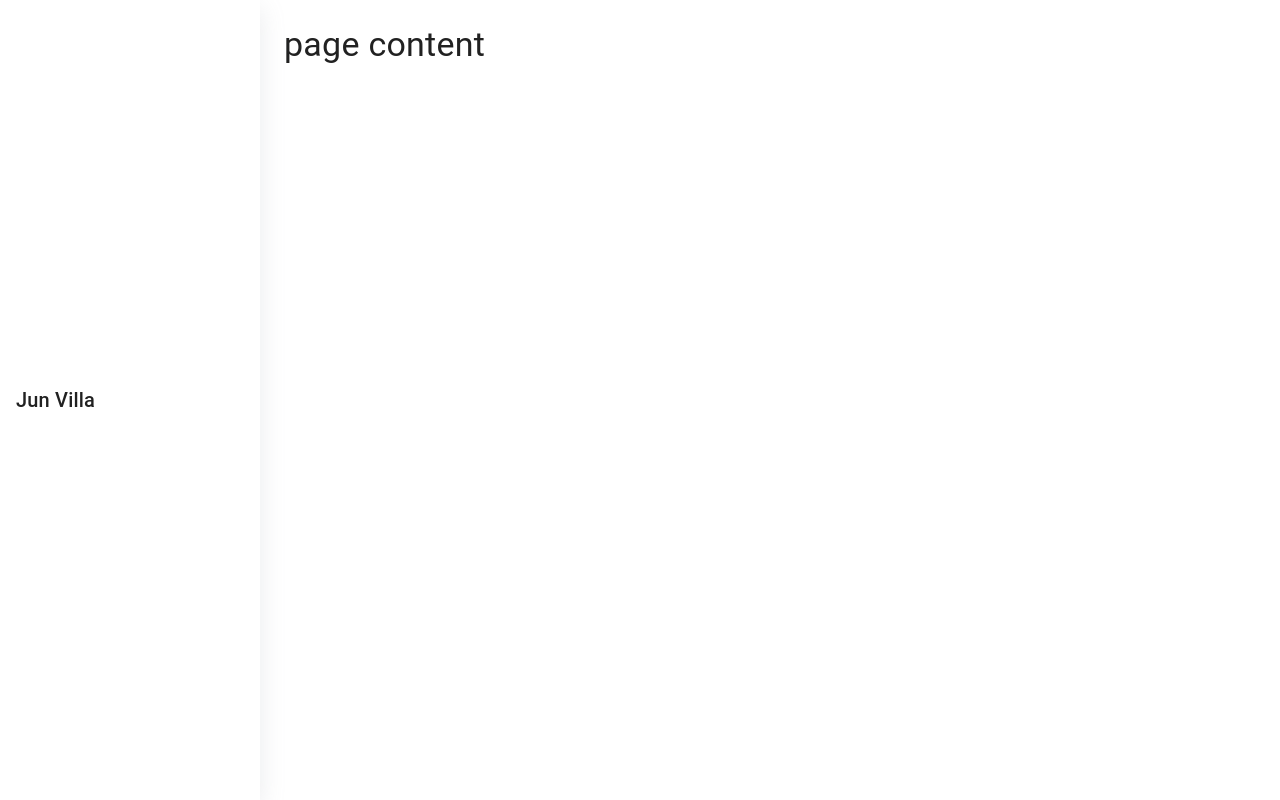
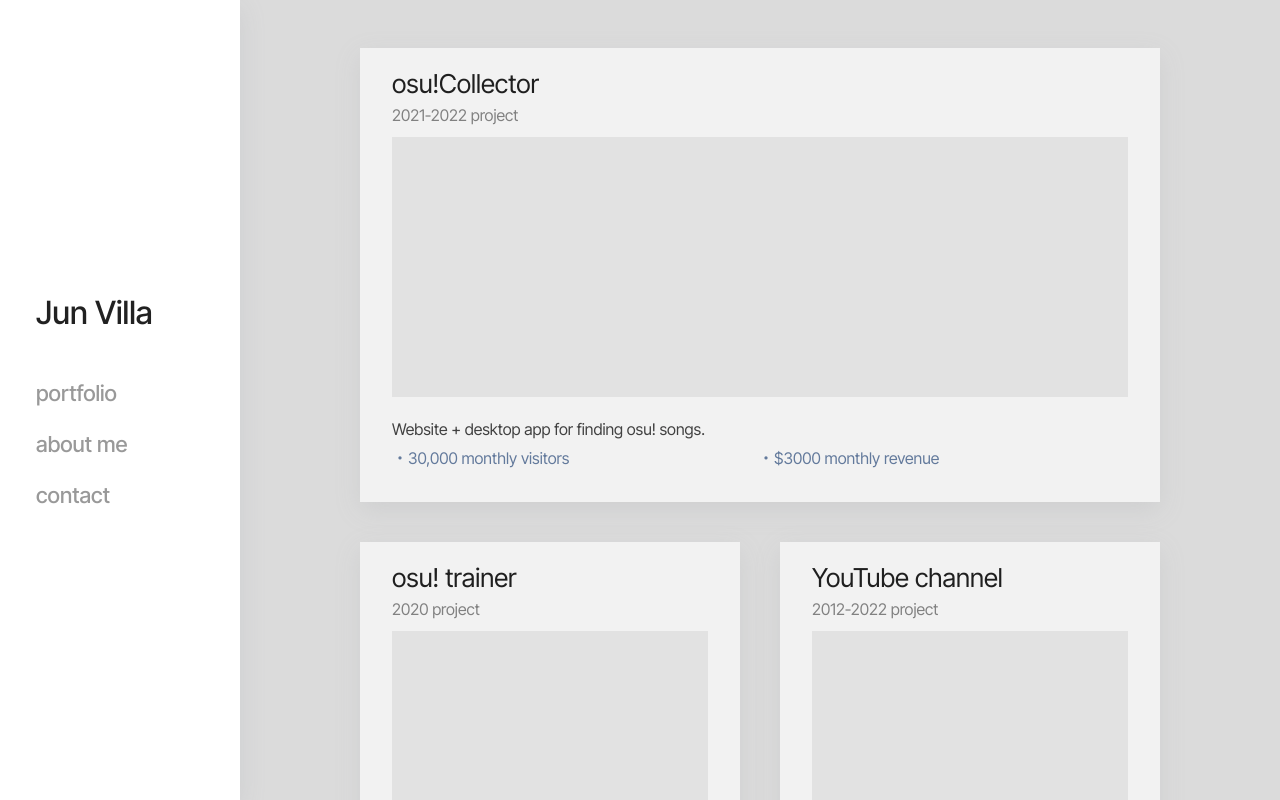
Before and after one commit to FunOrange/jun-villa-portfolio, a Next.js app: page / in a window 1280 px wide. Shown: the top 800 px of the page. Built offline with nearby package versions, Linux system fonts and the light colour scheme.

Commit message:
add project cards

```diff
--- a/pages/_app.tsx
+++ b/pages/_app.tsx
@@ -16,7 +16,6 @@
         <meta name='viewport' content='initial-scale=1, width=device-width' />
       </Head>
       <ThemeProvider theme={theme}>
-        {/* CssBaseline kickstart an elegant, consistent, and simple baseline to build upon. */}
         <CssBaseline />
         <PageLayout>
           <Component {...pageProps} />
--- /dev/null
+++ b/pages/_document.tsx
@@ -0,0 +1,21 @@
+import { Html, Head, Main, NextScript } from 'next/document'
+
+export default function Document() {
+  return (
+    <Html>
+      <Head>
+        <link rel='preconnect' href='https://fonts.googleapis.com' />
+        <link rel='preconnect' href='https://fonts.gstatic.com' crossOrigin='anonymous' />
+        <link href='https://fonts.googleapis.com/css2?family=Lora:wght@400;500;600;700&display=swap' rel='stylesheet' />
+        <link
+          href='https://fonts.googleapis.com/css2?family=Inter+Tight:wght@300;400;500;600;700&family=Lora:wght@400;500;600;700&display=swap'
+          rel='stylesheet'
+        ></link>
+      </Head>
+      <body>
+        <Main />
+        <NextScript />
+      </body>
+    </Html>
+  )
+}
--- a/pages/index.tsx
+++ b/pages/index.tsx
@@ -4,31 +4,130 @@
 import Typography from '@mui/material/Typography'
 import Box from '@mui/material/Box'
 import { Button } from '@mui/material'
+import ProjectCard from 'components/ProjectCard'
+import { styled } from '@mui/system'
+import { useTheme } from '@mui/material'
+import { useMediaQuery } from '@mui/material'
 
 const Page: NextPage = () => {
+  const theme = useTheme()
+  const upmd = useMediaQuery(theme.breakpoints.up('md'))
   return (
-    <div>
-      <Typography variant='h4' component='h1' gutterBottom>
-        page content
-      </Typography>
-      {/* <Container maxWidth='lg'>
-        <Box
-          sx={{
-            my: 4,
-            display: 'flex',
-            flexDirection: 'column',
-            justifyContent: 'center',
-            alignItems: 'center',
-          }}
+    <Box
+      width='100%'
+      minHeight='calc(100vh - 2 * 24px)'
+      display='flex'
+      justifyContent='center'
+      alignItems='center'
+      bgcolor='#dbdbdb'
+    >
+      <S.Grid
+        width={{ xs: '300px', sm: '560px', md: '800px', xl: '1200px' }}
+        gridTemplateColumns={{
+          xs: '1fr',
+          md: '1fr 1fr',
+          xl: '1fr 1fr 1fr',
+        }}
+      >
+        <ProjectCard
+          boxProps={{ gridColumn: upmd ? '1 / span 2' : '1' }}
+          title='osu!Collector'
+          subtitle='2021-2022 project'
+          imageSrc=''
         >
-          <Typography variant='h4' component='h1' gutterBottom>
-            page content
+          <Typography fontSize='16px' color='#444' mb='5px'>
+            Website + desktop app for finding osu! songs.
           </Typography>
-          <Button variant='contained'>click me</Button>
-        </Box>
-      </Container> */}
-    </div>
+          <Box display='flex'>
+            <Typography fontSize='16px' color='#5383ca' flexGrow='1'>
+              ・30,000 monthly visitors
+            </Typography>
+            <Typography fontSize='16px' color='#5383ca' flexGrow='1'>
+              ・$3000 monthly revenue
+            </Typography>
+          </Box>
+        </ProjectCard>
+
+        <ProjectCard title='osu! trainer' subtitle='2020 project' imageSrc=''>
+          <Typography fontSize='16px' color='#444' mb='5px'>
+            Windows app for changing the difficulty of osu! songs.
+          </Typography>
+          <Box display='flex'>
+            <Typography fontSize='16px' color='#5383ca' flexGrow='1'>
+              ・280,000 total downloads
+            </Typography>
+          </Box>
+        </ProjectCard>
+
+        <ProjectCard title='YouTube channel' subtitle='2012-2022 project' imageSrc=''>
+          <Typography fontSize='16px' color='#444' mb='5px'>
+            Videos about the rhythm game osu!
+          </Typography>
+          <Box display='flex'>
+            <Typography fontSize='16px' color='#5383ca' flexGrow='1'>
+              ・97k subscribers
+            </Typography>
+          </Box>
+        </ProjectCard>
+
+        <ProjectCard title='Aucto' subtitle='2022 work experience' imageSrc=''>
+          <Typography fontSize='16px' color='#444' mb='5px'>
+            Front-end web developer position
+          </Typography>
+          <Typography fontSize='16px' color='#5383ca' flexGrow='1'>
+            ・Next.js/React
+          </Typography>
+        </ProjectCard>
+
+        <ProjectCard title='Aerlift' subtitle='2021 work experience' imageSrc=''>
+          <Typography fontSize='16px' color='#444' mb='5px'>
+            Communications engineer position
+          </Typography>
+          <Typography fontSize='16px' color='#5383ca' flexGrow='1'>
+            ・Full stack web development
+          </Typography>
+          <Typography fontSize='16px' color='#5383ca' flexGrow='1'>
+            ・Dev ops (Google cloud)
+          </Typography>
+          <Typography fontSize='16px' color='#5383ca' flexGrow='1'>
+            ・C++ embedded systems
+          </Typography>
+        </ProjectCard>
+
+        <ProjectCard title='osu! keypads' subtitle='2019-2022 project' imageSrc=''>
+          <Typography fontSize='16px' color='#444' mb='5px'></Typography>
+          <Box display='flex'>
+            <Typography fontSize='16px' color='#444' flexGrow='1'>
+              Two button mechanical keyboards.
+            </Typography>
+          </Box>
+        </ProjectCard>
+
+        <ProjectCard title='Marvell' subtitle='2019-2020 work experience' imageSrc=''>
+          <Typography fontSize='16px' color='#444' mb='5px'>
+            Digital verification engineer position
+          </Typography>
+          <Typography fontSize='16px' color='#5383ca' flexGrow='1'>
+            ・Python + perl scripting
+          </Typography>
+          <Typography fontSize='16px' color='#5383ca' flexGrow='1'>
+            ・SystemVerilog
+          </Typography>
+        </ProjectCard>
+      </S.Grid>
+    </Box>
   )
 }
 
 export default Page
+
+const S = {
+  Grid: styled(Box)`
+    display: grid;
+    gap: 40px;
+  `,
+  Thumbnail: styled(Box)`
+    background-color: #eee;
+    width: 100%;
+  `,
+}
--- a/src/components/PageLayout.tsx
+++ b/src/components/PageLayout.tsx
@@ -3,29 +3,14 @@
 import { Typography } from '@mui/material'
 import { Drawer } from '@mui/material'
 import { ReactNode } from 'react'
-
-const drawerWidth = 260
-
-const Main = styled('main', { shouldForwardProp: (prop) => prop !== 'open' })<{
-  open?: boolean
-}>(({ theme, open }) => ({
-  flexGrow: 1,
-  padding: theme.spacing(3),
-  transition: theme.transitions.create('margin', {
-    easing: theme.transitions.easing.sharp,
-    duration: theme.transitions.duration.leavingScreen,
-  }),
-  marginLeft: `${drawerWidth}px`,
-  ...(open && {
-    transition: theme.transitions.create('margin', {
-      easing: theme.transitions.easing.easeOut,
-      duration: theme.transitions.duration.enteringScreen,
-    }),
-    // marginLeft: 0,
-  }),
-}))
+import { useMediaQuery } from '@mui/material'
+import { useTheme } from '@mui/material'
 
 export default function PageLayout({ children }: { children: ReactNode }) {
+  const theme = useTheme()
+  const uplg = useMediaQuery(theme.breakpoints.up('lg'))
+  const drawerWidth = uplg ? 240 : 0
+  // TODO: add navbar on viewport sizes: xs, sm, md
   return (
     <>
       <Drawer
@@ -43,13 +28,61 @@
           },
         }}
       >
-        <Box height='100%' display='flex' justifyContent='center' flexDirection='column' pl='16px'>
-          <Typography fontSize='20px' fontWeight='500'>
+        <Box height='100%' display='flex' justifyContent='center' flexDirection='column' pl='36px'>
+          <Typography component='h1' fontSize='32px' fontWeight='500' mb='40px'>
+            {/* TODO: replace with signature */}
             Jun Villa
           </Typography>
+          <Box display='flex' flexDirection='column' gap='18px'>
+            <S.SidebarLink component='a' href='#'>
+              portfolio
+            </S.SidebarLink>
+            <S.SidebarLink component='a' href='#'>
+              about me
+            </S.SidebarLink>
+            <S.SidebarLink component='a' href='#'>
+              contact
+            </S.SidebarLink>
+          </Box>
         </Box>
       </Drawer>
-      <Main open={true}>{children}</Main>
+      <Main open={true} drawerWidth={drawerWidth}>
+        {children}
+      </Main>
     </>
   )
 }
+
+const Main = styled('main', { shouldForwardProp: (prop) => prop !== 'open' })<{
+  open?: boolean
+  drawerWidth?: number
+}>(({ theme, open, drawerWidth }) => ({
+  flexGrow: 1,
+  padding: theme.spacing(6),
+  transition: theme.transitions.create('margin', {
+    easing: theme.transitions.easing.sharp,
+    duration: theme.transitions.duration.leavingScreen,
+  }),
+  marginLeft: `${drawerWidth}px`,
+  minHeight: '100vh',
+  ...(open && {
+    transition: theme.transitions.create('margin', {
+      easing: theme.transitions.easing.easeOut,
+      duration: theme.transitions.duration.enteringScreen,
+    }),
+  }),
+}))
+
+const S = {
+  SidebarLink: styled(Typography)`
+    font-size: 22px;
+    font-weight: 500;
+    text-decoration: none;
+
+    transition: color 0.1s;
+    color: #999;
+    &:hover {
+      color: #000;
+    }
+  `,
+}
--- /dev/null
+++ b/src/components/ProjectCard.tsx
@@ -0,0 +1,51 @@
+import { Typography } from '@mui/material'
+import { BoxProps } from '@mui/system'
+import { styled } from '@mui/system'
+import { Box } from '@mui/system'
+import { ReactNode } from 'react'
+
+export interface ProjectCardProps {
+  title: string
+  subtitle: string
+  imageSrc?: string
+  children?: ReactNode
+  boxProps?: BoxProps
+}
+export default function ProjectCard({ title, subtitle, imageSrc, boxProps = {}, children }: ProjectCardProps) {
+  // TODO: fade in (and maybe slide in) animation
+  return (
+    <S.Card {...boxProps}>
+      <Typography component='h2' fontSize='26px'>
+        {title}
+      </Typography>
+      <Typography fontSize='16px' color='#888'>
+        {subtitle}
+      </Typography>
+      <Box mt='10px' mb='20px'>
+        <S.Thumbnail />
+      </Box>
+      {children}
+    </S.Card>
+  )
+}
+
+const S = {
+  Card: styled(Box)`
+    cursor: pointer;
+    padding: 16px 32px 32px 32px;
+
+    transition: all 0.2s;
+    background-color: #fff;
+    box-shadow: rgb(149 157 165 / 17%) 0px 8px 24px;
+    filter: brightness(0.95) grayscale(50%);
+    &:hover {
+      box-shadow: rgb(149 157 165 / 70%) 0px 8px 24px;
+      filter: none;
+    }
+  `,
+  Thumbnail: styled(Box)`
+    background-color: #eee;
+    width: 100%;
+    height: 260px;
+  `,
+}
--- a/src/theme.ts
+++ b/src/theme.ts
@@ -7,6 +7,10 @@
     primary: { main: '#556cd6' },
     secondary: { main: '#19857b' },
     error: { main: red.A400 },
+    background: { default: '#dbdbdb' },
+  },
+  typography: {
+    fontFamily: ['Inter Tight', 'Roboto', 'Helvetica', 'Arial', 'sans-serif'].join(','),
   },
 })
 
```
